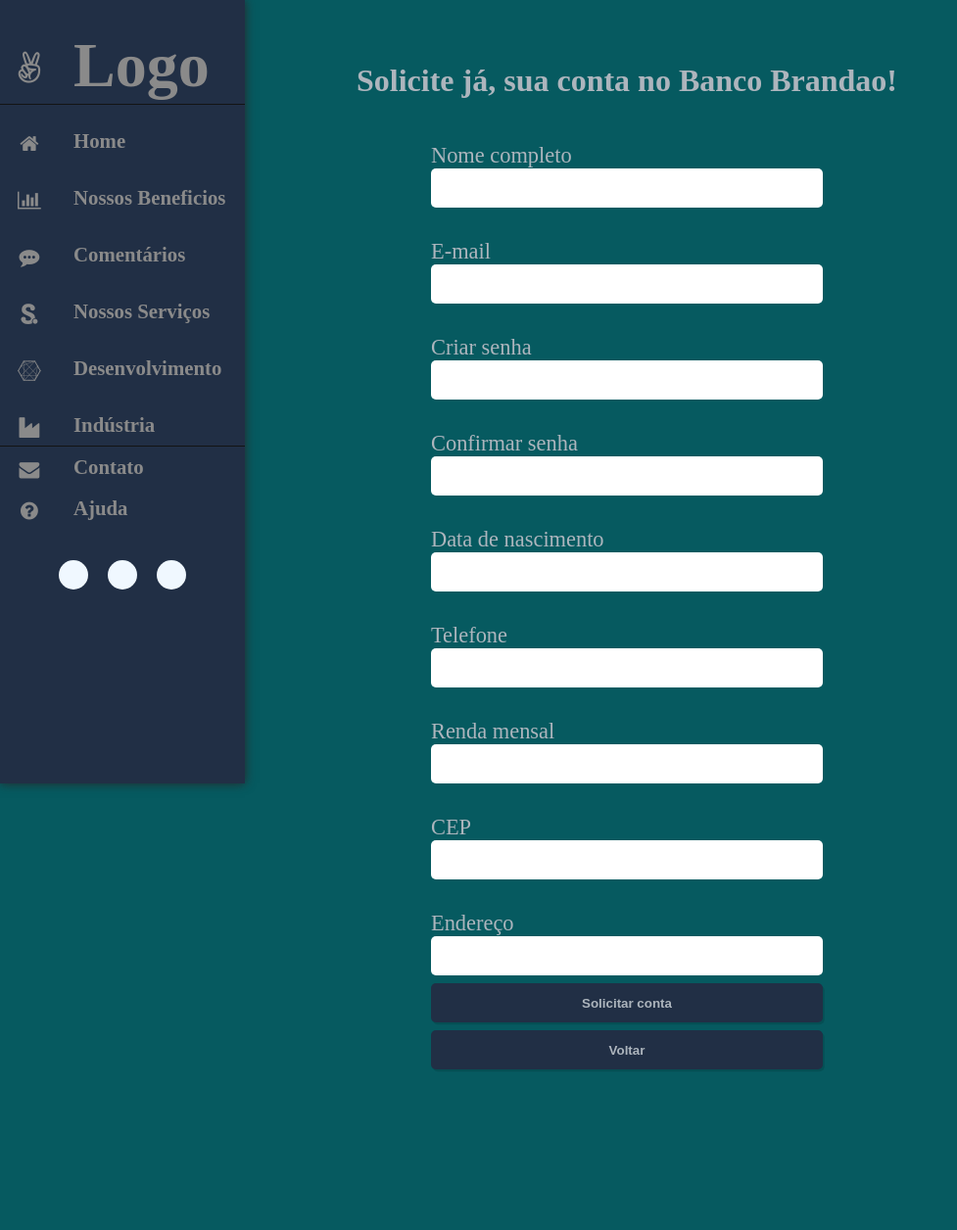
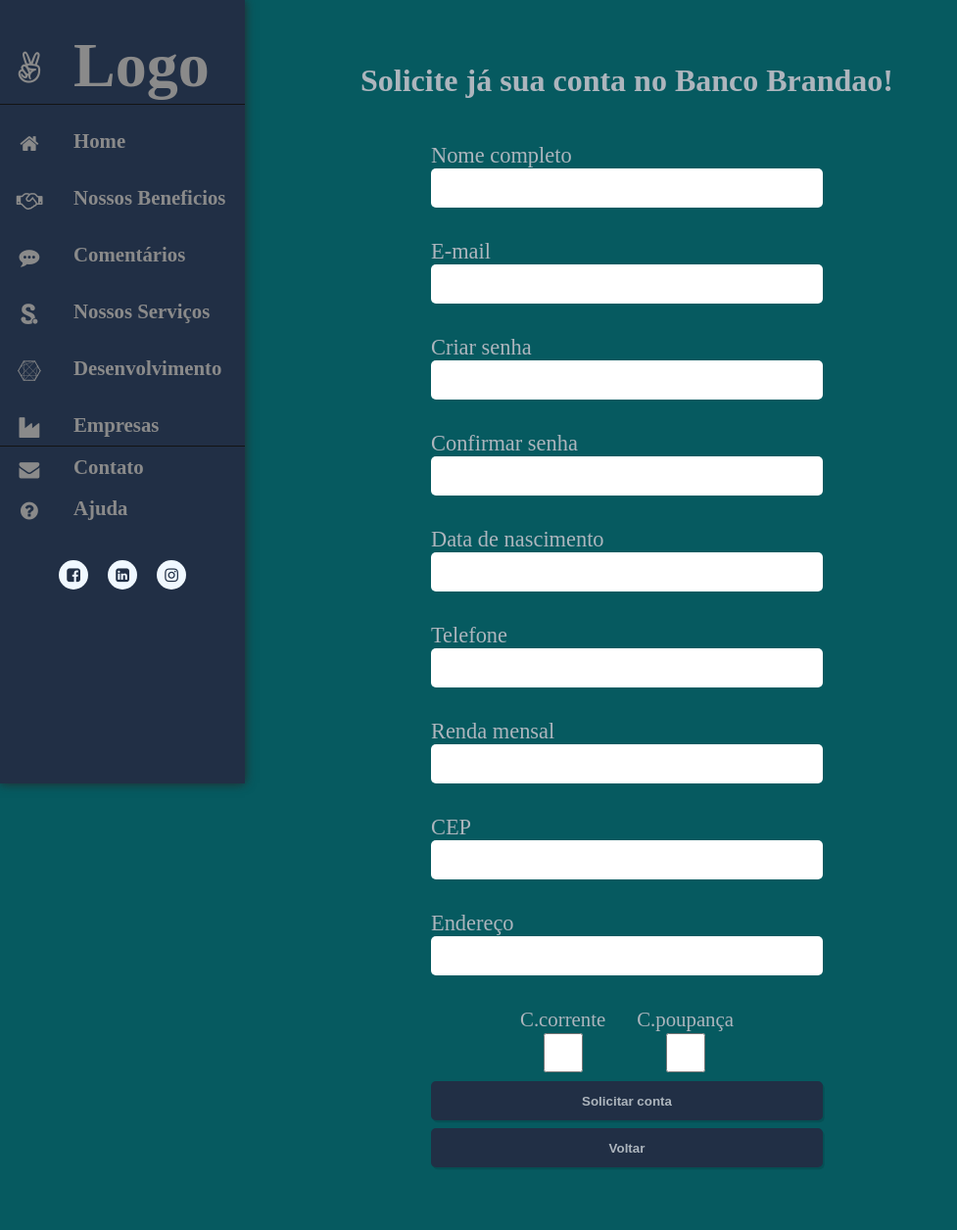
Before and after one commit to MatheusBrandao525/Projeto-BancoBrando, a PHP site: page /cadastrar.php in a window 1280 px wide. Shown: the whole page at 98% size, without its empty margins (0-977 px from the left). Before the commit the page ends 1092 px from the top, so only its background shows below. Run offline with PHP 8.4, Linux system fonts and the light colour scheme.

Commit message:
mudanças

```diff
--- a/assets/css/min.css
+++ b/assets/css/min.css
@@ -114,6 +114,10 @@ body, html{
         margin-top: 0.50rem;
     }
 
+    .marge{
+        margin: 0 4%;
+    }
+
     .linkbool{
         margin: 0 4%;
     }
@@ -123,6 +127,13 @@ body, html{
         height: 30px;
         border-radius: 50%;
         background-color: aliceblue;
+        color:#212F45;
+        background-size: cover;
+    }
+
+    .icon{
+        width: 30px;
+        height: 30px;
     }
 
     .bordertop{
@@ -332,3 +343,14 @@ nav.menu>ul>a:hover{
         background-color: #065A60;
 
     }
+
+    .selectconta{
+        height: 100px;
+        color: #adb5bd;
+        font-size: 1.30rem;
+    }
+
+    .caixa{
+        width: 40px;
+        height: 40px;
+    }
--- a/cadastrar.php
+++ b/cadastrar.php
@@ -15,37 +15,37 @@
 		<nav class="menu padtop">
 			<ul>
 				<li class="lista-logo">
-					<a href="#"><i class="fa fa-angellist"></i><span class="span-menu">Logo</span></a>
+					<a href="sobre.php"><i class="fa fa-angellist"></i><span class="span-menu">Logo</span></a>
 				</li>
 
                 <li class="lista minipad">
-					<a href="#"><i class="fa fa-home"></i><span class="span-menu">Home</span></a>
+					<a href="index.php"><i class="fa fa-home"></i><span class="span-menu">Home</span></a>
 				</li>
                 <li class="lista minipad">
-					<a href="#"><i class="fa fa-bar-chart"></i><span class="span-menu">Nossos beneficios</span></a>
+					<a href="beneficio.php"><i class="fa fa-handshake-o"></i><span class="span-menu">Nossos beneficios</span></a>
 				</li>
 				<li class="minipad">
-					<a href="#"><i class="fa fa-commenting"></i><span class="span-menu">Comentários</span></a>
+					<a href="comentario.php"><i class="fa fa-commenting"></i><span class="span-menu">Comentários</span></a>
 				</li>
 				<li class="lista minipad">
-					<a href="#"><i class="fa fa-scribd"></i><span class="span-menu">Nossos serviços</span></a>
+					<a href="servicos.php"><i class="fa fa-scribd"></i><span class="span-menu">Nossos serviços</span></a>
 				</li>
 				<li class="lista minipad">
-					<a href="#"><i class="fa fa-connectdevelop"></i><span class="span-menu">Desenvolvimento</span></a>
+					<a href="develop.php"><i class="fa fa-connectdevelop"></i><span class="span-menu">Desenvolvimento</span></a>
 				</li>
 				<li class="lista minipad">
-					<a href="#"><i class="fa fa-industry"></i><span class="span-menu">Indústria</span></a>
+					<a href="empresa.php"><i class="fa fa-industry"></i><span class="span-menu">Empresas</span></a>
 				</li>
 				<li class="bordertop">
-					<a href="#"><i class="fa fa-envelope"></i><span class="span-menu">Contato</span></a>
+					<a href="contato.php"><i class="fa fa-envelope"></i><span class="span-menu">Contato</span></a>
 				</li>
 				<li>
-					<a href="#"><i class="fa fa-question-circle"></i><span class="span-menu">Ajuda</span></a>
+					<a href="ajuda.php"><i class="fa fa-question-circle"></i><span class="span-menu">Ajuda</span></a>
 				</li>
                 <div class="centro padtop">
-                    <a href="" class="linkbool"><div class="bool"></div></a>
-                    <a href="" class="linkbool"><div class="bool"></div></a>
-                    <a href="" class="linkbool"><div class="bool"></div></a>
+                    <a href="" class="linkbool"><div class="bool centro"><i class="fa fa-facebook-square icon" aria-hidden="true"></i></div></a>
+                    <a href="" class="linkbool"><div class="bool centro"><i class="fa fa-linkedin-square icon" aria-hidden="true"></i></div></a>
+                    <a href="" class="linkbool"><div class="bool centro"><i class="fa fa-instagram icon" aria-hidden="true"></i></div></a>
                 </div>
 			</ul>
 		</nav>
@@ -53,7 +53,8 @@
 
             <section class="cadastro w100 centro  centrogrid">
                 <div class="inicio w100">
-                    <h3 class="titulo">Solicite já, sua conta no Banco Brandao!</h3>
+                    <h3 class="titulo">Solicite já sua conta no Banco Brandao!</h3>
+
                 </div>
                     <form action="" method="post" class="formcadastro centrogrid">
                         <label class="padtop" for="">Nome completo</label>
@@ -82,7 +83,20 @@
 
                         <label class="padtop" for="">Endereço</label>
                         <input type="text" required>
-
+					<div class="centro">
+						<div class="centrogrid marge selectconta">
+							<label class="padtop" for="">C.corrente</label>
+							<div class="centro">
+								<input class="caixa" type="checkbox">
+							</div>
+						</div>
+						<div class="centrogrid marge selectconta">
+							<label class="padtop" for="">C.poupança</label>
+							<div class="centro">
+								<input class="caixa" type="checkbox">
+							</div>
+						</div>
+					</div>
                         <button type="submit" class="entrar magtop">Solicitar conta</button>
                     </form>
                 <div class="links">
```
Also changed, not shown: index.php (+12 -12 lines), login.php (deleted, +0 -14 lines).
